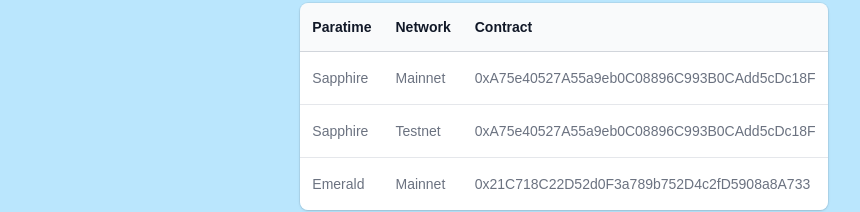
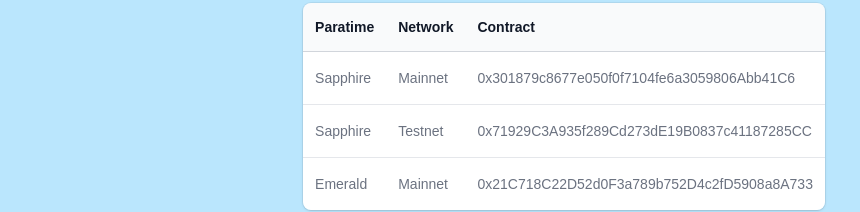
Before and after one commit to leon-do/wrose-website, a Next.js app: page / in a window 1280 px wide. Shown: the part 4885-5097 px from the top of the page, without its empty margins (76-936 px from the left). Built offline with nearby package versions, Linux system fonts and the light colour scheme; a web font is replaced by a local one.

Commit message:
update contracts

```diff
--- a/pages/index.js
+++ b/pages/index.js
@@ -111,14 +111,14 @@
                         <td class="whitespace-nowrap px-3 py-4 text-sm">Sapphire</td>
                         <td class="whitespace-nowrap px-3 py-4 text-sm">Mainnet</td>
                         <td class="whitespace-nowrap px-3 py-4 text-sm">
-                        <Link href="https://explorer.sapphire.oasis.io/address/0xA75e40527A55a9eb0C08896C993B0CAdd5cDc18F/transactions">0xA75e40527A55a9eb0C08896C993B0CAdd5cDc18F</Link>
+                        <Link href="https://explorer.sapphire.oasis.io/address/0x301879c8677e050f0f7104fe6a3059806Abb41C6/transactions">0x301879c8677e050f0f7104fe6a3059806Abb41C6</Link>
                         </td>
                       </tr>
                       <tr>
                         <td class="whitespace-nowrap px-3 py-4 text-sm">Sapphire</td>
                         <td class="whitespace-nowrap px-3 py-4 text-sm">Testnet</td>
                         <td class="whitespace-nowrap px-3 py-4 text-sm">
-                          <Link href="https://testnet.explorer.sapphire.oasis.dev/address/0xA75e40527A55a9eb0C08896C993B0CAdd5cDc18F/transactions">0xA75e40527A55a9eb0C08896C993B0CAdd5cDc18F</Link>
+                          <Link href="https://testnet.explorer.sapphire.oasis.dev/address/0x71929C3A935f289Cd273dE19B0837c41187285CC/transactions">0x71929C3A935f289Cd273dE19B0837c41187285CC</Link>
                         </td>
                       </tr>
                       <tr>
```
